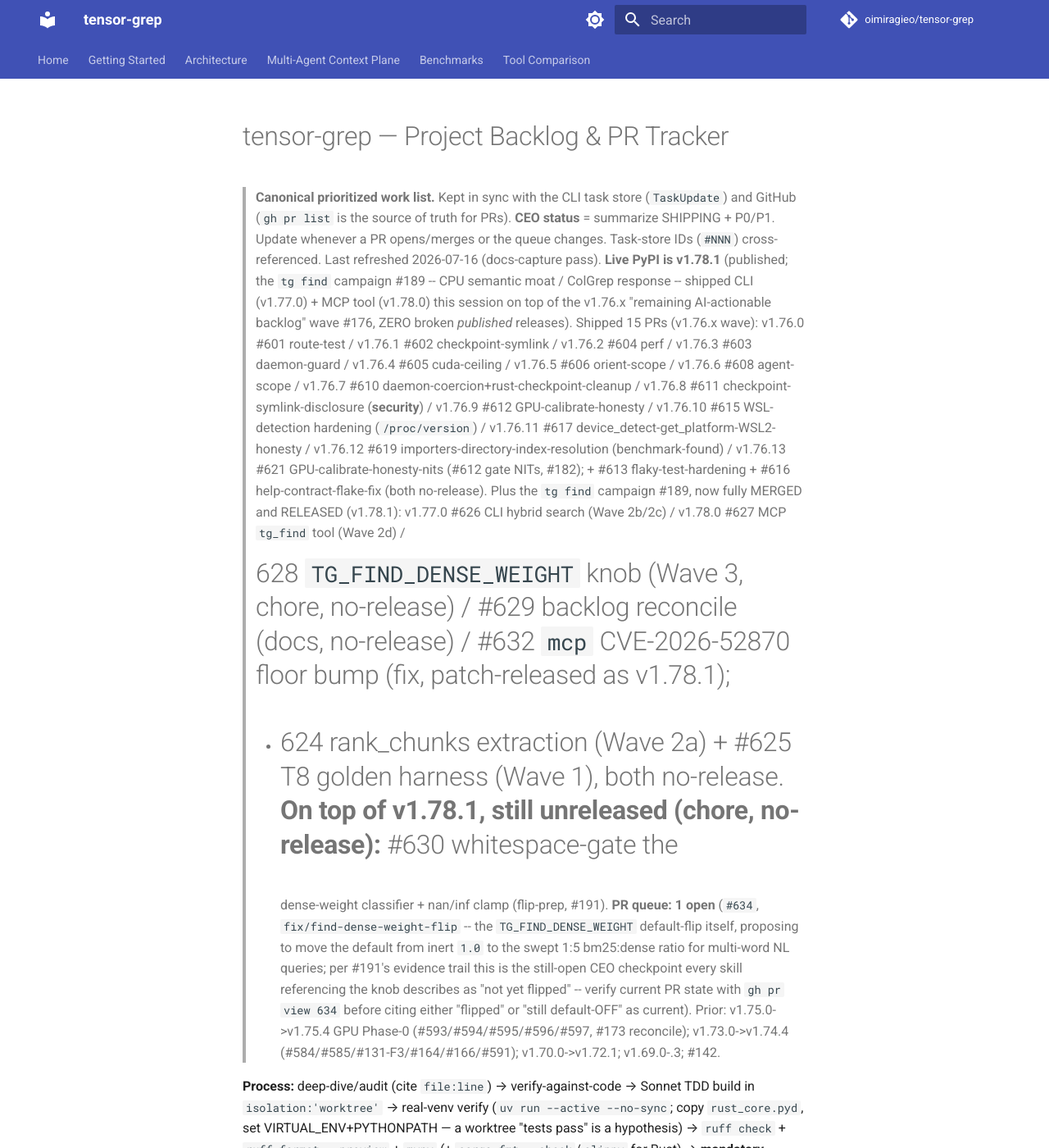
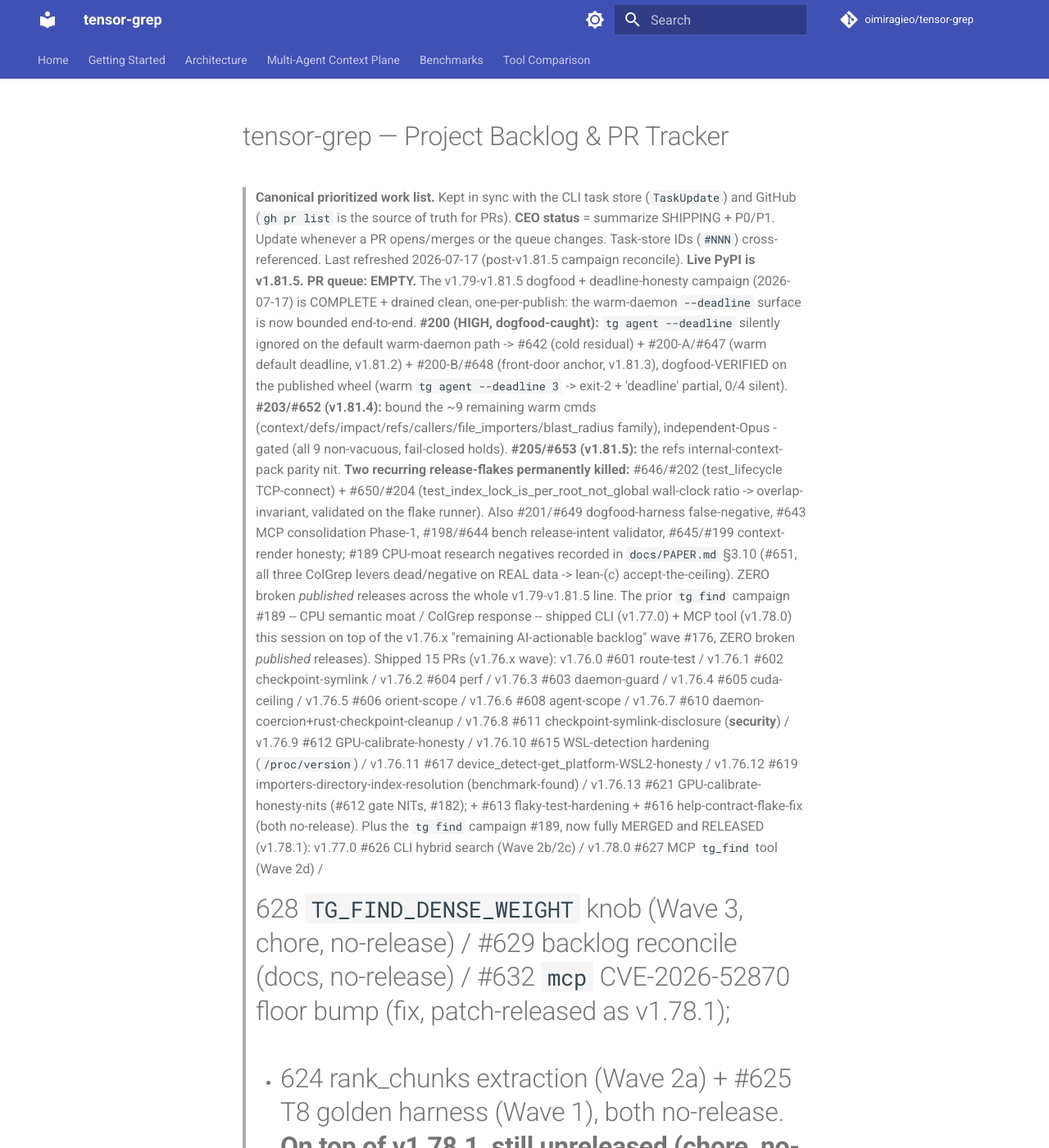
Before and after one commit to oimiragieo/tensor-grep, an MkDocs documentation site: the page built from docs/BACKLOG.md, in a window 1280 px wide and 1400 px high. Shown: the whole window at 82% size. Built offline with MkDocs 1.6.1 and Material for MkDocs 9.7.7, drawn with Linux system fonts in a browser that asks for light colours; comment, search, counter and statistics services are not loaded; some of the changed text lies outside the part shown.

Commit message:
docs(backlog): reconcile the canonical ledger to v1.81.5 (campaign complete) (#190) (#654)
The header was stale at "Live PyPI is v1.78.1 / PR queue: 1 open #634". Lead it
with the true current state: Live PyPI v1.81.5, PR queue EMPTY, and the
v1.79-v1.81.5 dogfood + deadline-honesty campaign (COMPLETE): #200 (dogfood-
verified) + #203/#652 (9-handler bound, Opus-gated) + #205/#653 (refs parity);
the two recurring release-flakes killed (#646/#202, #650/#204); #201/#649,
#643, #198/#644, #645/#199; #189 CPU-moat negatives -> docs/PAPER.md §3.10 (#651).
Mark the mid-body "#634 / 1 open" as the historical v1.78.1-era snapshot.

Co-authored-by: Claude Opus 4.8 (1M context) <noreply@anthropic.com>

```diff
--- a/docs/BACKLOG.md
+++ b/docs/BACKLOG.md
@@ -3,7 +3,20 @@
 > **Canonical prioritized work list.** Kept in sync with the CLI task store (`TaskUpdate`) and
 > GitHub (`gh pr list` is the source of truth for PRs). **CEO status** = summarize SHIPPING + P0/P1.
 > Update whenever a PR opens/merges or the queue changes. Task-store IDs (`#NNN`) cross-referenced.
-> Last refreshed 2026-07-16 (docs-capture pass). **Live PyPI is v1.78.1** (published; the `tg find`
+> Last refreshed 2026-07-17 (post-v1.81.5 campaign reconcile). **Live PyPI is v1.81.5. PR queue: EMPTY.** The
+> v1.79-v1.81.5 dogfood + deadline-honesty campaign (2026-07-17) is COMPLETE + drained clean, one-per-publish:
+> the warm-daemon `--deadline` surface is now bounded end-to-end. **#200 (HIGH, dogfood-caught):** `tg agent
+> --deadline` silently ignored on the default warm-daemon path -> #642 (cold residual) + #200-A/#647 (warm
+> default deadline, v1.81.2) + #200-B/#648 (front-door anchor, v1.81.3), dogfood-VERIFIED on the published wheel
+> (warm `tg agent --deadline 3` -> exit-2 + 'deadline' partial, 0/4 silent). **#203/#652 (v1.81.4):** bound the
+> ~9 remaining warm cmds (context/defs/impact/refs/callers/file_importers/blast_radius family), independent-Opus
+> -gated (all 9 non-vacuous, fail-closed holds). **#205/#653 (v1.81.5):** the refs internal-context-pack parity
+> nit. **Two recurring release-flakes permanently killed:** #646/#202 (test_lifecycle TCP-connect) + #650/#204
+> (test_index_lock_is_per_root_not_global wall-clock ratio -> overlap-invariant, validated on the flake runner).
+> Also #201/#649 dogfood-harness false-negative, #643 MCP consolidation Phase-1, #198/#644 bench release-intent
+> validator, #645/#199 context-render honesty; #189 CPU-moat research negatives recorded in `docs/PAPER.md` §3.10
+> (#651, all three ColGrep levers dead/negative on REAL data -> lean-(c) accept-the-ceiling). ZERO broken
+> *published* releases across the whole v1.79-v1.81.5 line. The prior `tg find`
 > campaign #189 -- CPU semantic moat / ColGrep response -- shipped CLI (v1.77.0) + MCP tool (v1.78.0)
 > this session on top of the v1.76.x "remaining AI-actionable backlog" wave #176, ZERO broken *published* releases).
 > Shipped 15 PRs (v1.76.x wave): v1.76.0 #601 route-test / v1.76.1 #602 checkpoint-symlink / v1.76.2 #604 perf / v1.76.3 #603 daemon-guard /
@@ -14,7 +27,7 @@
 > Plus the `tg find` campaign #189, now fully MERGED and RELEASED (v1.78.1): v1.77.0 #626 CLI hybrid search (Wave 2b/2c) / v1.78.0 #627 MCP `tg_find` tool (Wave 2d) /
 > #628 `TG_FIND_DENSE_WEIGHT` knob (Wave 3, chore, no-release) / #629 backlog reconcile (docs, no-release) / #632 `mcp` CVE-2026-52870 floor bump (fix, patch-released as v1.78.1);
 > + #624 rank_chunks extraction (Wave 2a) + #625 T8 golden harness (Wave 1), both no-release. **On top of v1.78.1, still unreleased (chore, no-release):** #630 whitespace-gate the
-> dense-weight classifier + nan/inf clamp (flip-prep, #191). **PR queue: 1 open** (`#634`, `fix/find-dense-weight-flip` -- the `TG_FIND_DENSE_WEIGHT`
+> dense-weight classifier + nan/inf clamp (flip-prep, #191). **[v1.78.1-era snapshot; the CURRENT queue is EMPTY per the header above.] PR queue then: 1 open** (`#634`, `fix/find-dense-weight-flip` -- the `TG_FIND_DENSE_WEIGHT`
 > default-flip itself, proposing to move the default from inert `1.0` to the swept 1:5 bm25:dense ratio for multi-word NL queries; per #191's evidence
 > trail this is the still-open CEO checkpoint every skill referencing the knob describes as "not yet flipped" -- verify current PR state with `gh pr view 634`
 > before citing either "flipped" or "still default-OFF" as current).
```
